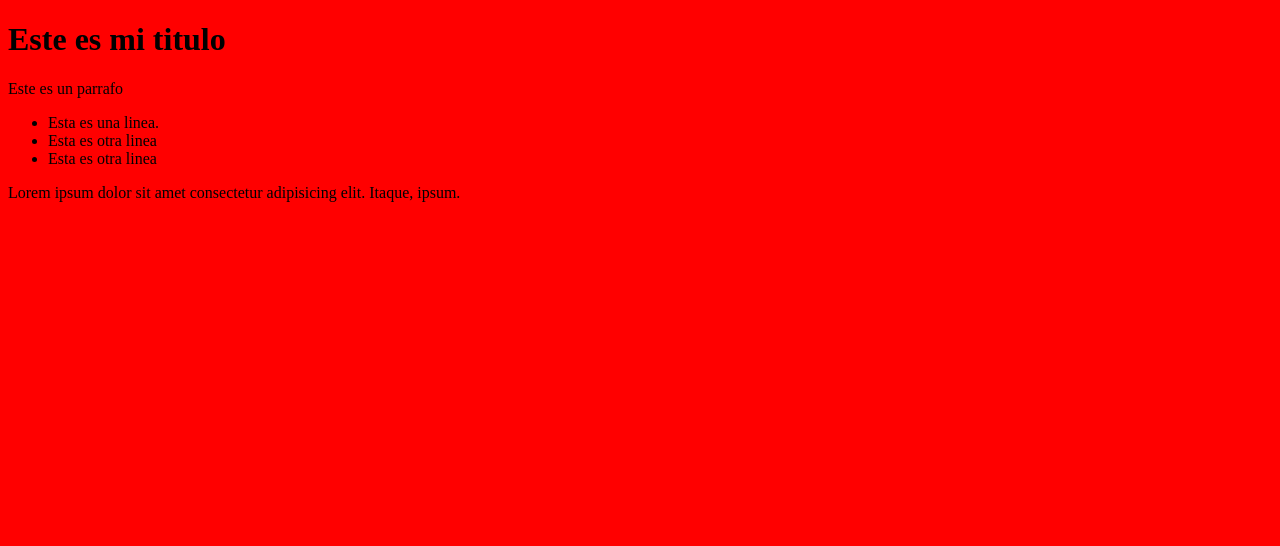
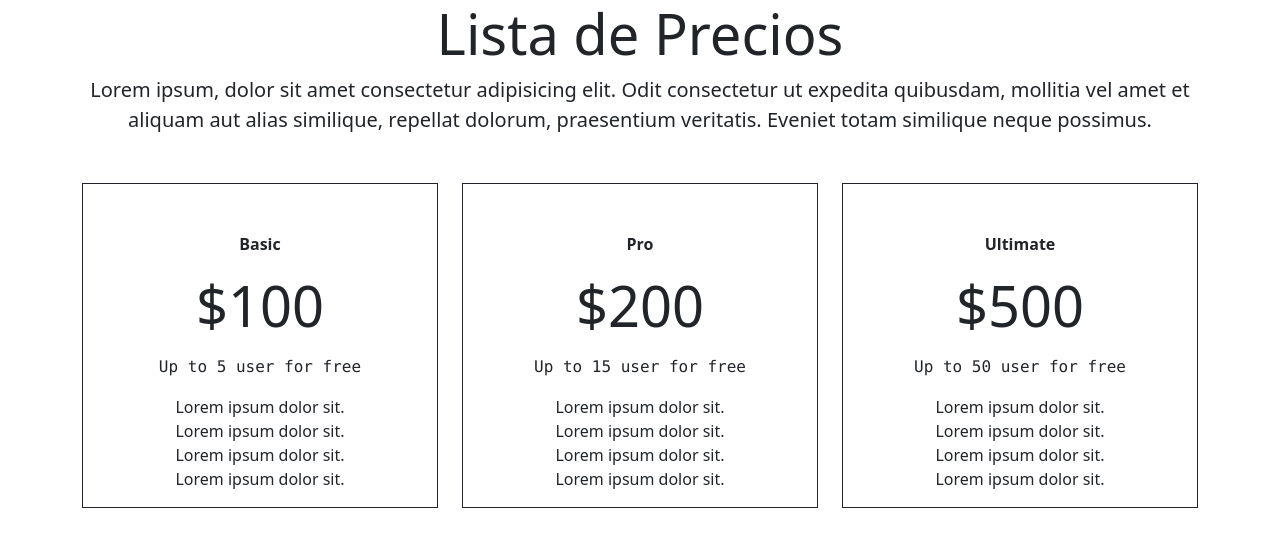
Before and after one commit to hasamenz/practicaPagos, a plain HTML site: page index.html in a window 1280 px wide. Drawn offline with nearby package versions, Linux system fonts and the light colour scheme.

Commit message:
Se agrego los card de precios

```diff
--- a/css/stylo.css
+++ b/css/stylo.css
@@ -1,3 +1,3 @@
 body{
-    background-color: red;
+    background-color: silver;
 }
--- a/index.html
+++ b/index.html
@@ -5,17 +5,59 @@
     <meta http-equiv="X-UA-Compatible" content="IE=edge">
     <meta name="viewport" content="width=device-width, initial-scale=1.0">
     <link rel="stylesheet" href="css/stylo.css">
+    <link href="https://cdn.jsdelivr.net/npm/bootstrap@5.0.1/dist/css/bootstrap.min.css" rel="stylesheet" integrity="sha384-+0n0xVW2eSR5OomGNYDnhzAbDsOXxcvSN1TPprVMTNDbiYZCxYbOOl7+AMvyTG2x" crossorigin="anonymous">
+
     <title>Practica Precios</title>
 </head>
 <body>
-    <h1>Este es mi titulo</h1>
-    <p>Este es un parrafo</p>
-    <ul>
-        <li>Esta es una linea.</li>
-        <li>Esta es otra linea</li>
-        <li>Esta es otra linea</li>
-    </ul>
-    <p>Lorem ipsum dolor sit amet consectetur adipisicing elit. Itaque, ipsum.</p>
+    <main class="container text-center">
+        <h1 class="text-center display-4">Lista de Precios</h1>
+        <p class="text-center lead">Lorem ipsum, dolor sit amet consectetur adipisicing elit. Odit consectetur ut expedita quibusdam, mollitia vel amet et aliquam aut alias similique, repellat dolorum, praesentium veritatis. Eveniet totam similique neque possimus.</p>
+        <div class="row mt-5">
+            <article class="col-12 col-md-4 ">
+                <div class="border border-dark border">
+                    <p class="mt-5 fw-bold">Basic</p>
+                    <h2 class="mt-3 display-4">$100</h2>
+                    <p class="mt-3 font-monospace">Up to 5 user for free</p>
+                    <ul class="list-unstyled">
+                        <li>Lorem ipsum dolor sit.</li>
+                        <li>Lorem ipsum dolor sit.</li>
+                        <li>Lorem ipsum dolor sit.</li>
+                        <li>Lorem ipsum dolor sit.</li>
+                    </ul>
+                </div>
+            </article>
+            <article class="col-12 col-md-4 ">
+                <div class="border border-dark border">
+                    <p class="mt-5 fw-bold">Pro</p>
+                    <h2 class="mt-3 display-4">$200</h2>
+                    <p class="mt-3 font-monospace">Up to 15 user for free</p>
+                    <ul class="list-unstyled">
+                        <li>Lorem ipsum dolor sit.</li>
+                        <li>Lorem ipsum dolor sit.</li>
+                        <li>Lorem ipsum dolor sit.</li>
+                        <li>Lorem ipsum dolor sit.</li>
+                    </ul>
+                </div>
+            </article>
+            <article class="col-12 col-md-4 ">
+                <div class="border border-dark border">
+                    <p class="mt-5 fw-bold">Ultimate</p>
+                    <h2 class="mt-3 display-4">$500</h2>
+                    <p class="mt-3 font-monospace">Up to 50 user for free</p>
+                    <ul class="list-unstyled">
+                        <li>Lorem ipsum dolor sit.</li>
+                        <li>Lorem ipsum dolor sit.</li>
+                        <li>Lorem ipsum dolor sit.</li>
+                        <li>Lorem ipsum dolor sit.</li>
+                    </ul>
+                </div>
+            </article>
+        </div>
+
+        </div>
+    </main>
+
 
 
 
```
